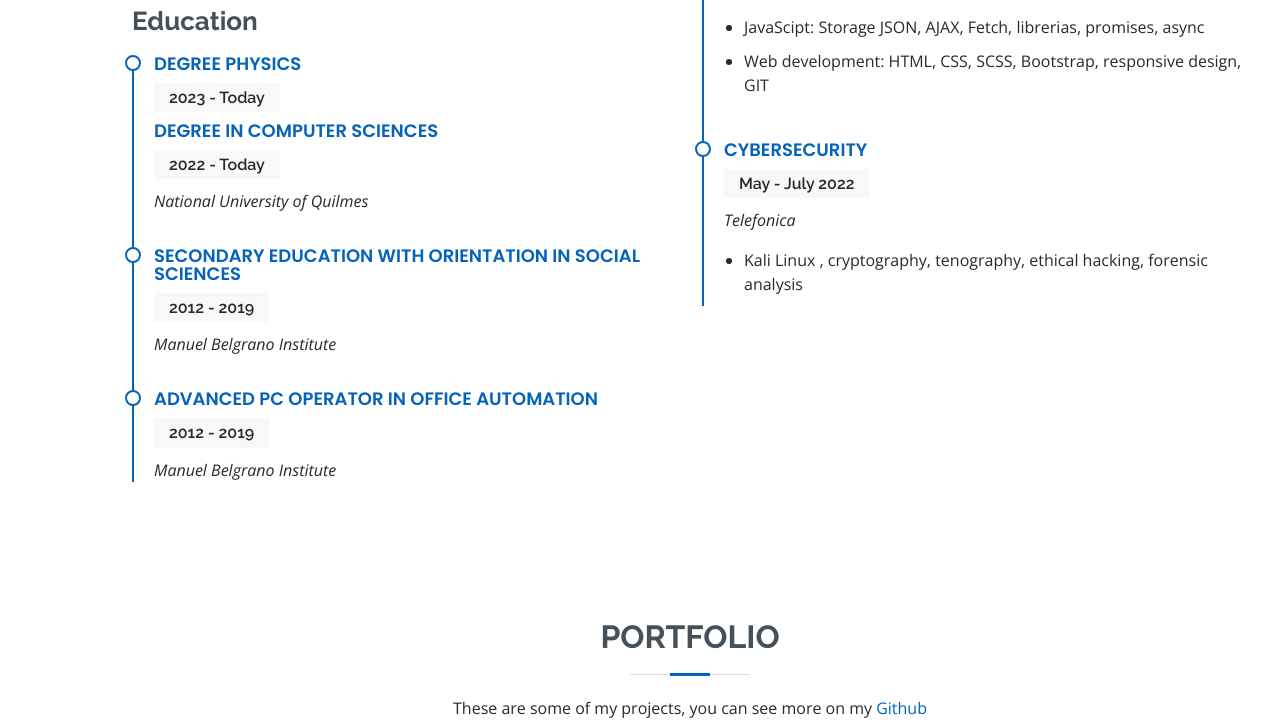
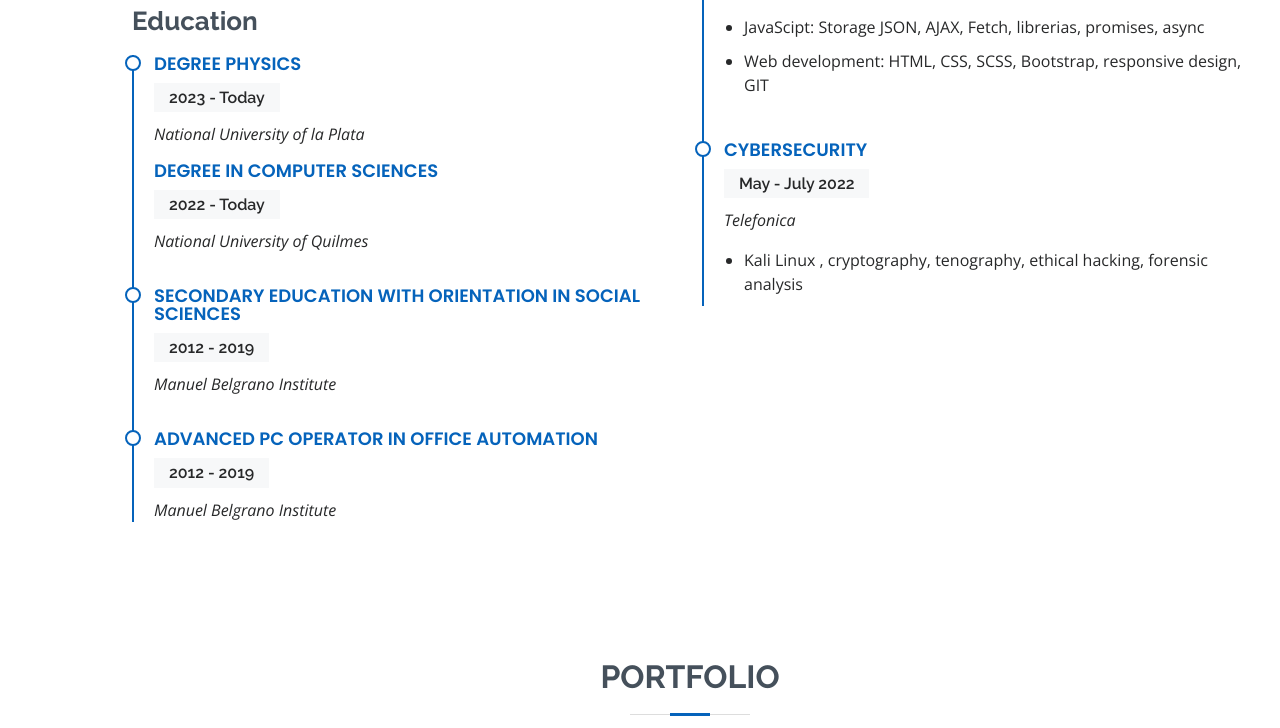
Before and after one commit to maurifabris/Portfolio, a plain HTML site: page index.html in a window 1280 px wide. Shown: the part 2227-2955 px from the top of the page. Drawn offline with nearby package versions, Linux system fonts and the light colour scheme.

Commit message:
commit 12/23

```diff
--- a/index.html
+++ b/index.html
@@ -227,6 +227,7 @@
             <div class="resume-item">
               <h4>Degree Physics</h4>
               <h5>2023 - Today</h5>
+              <p><em>National University of la Plata</em></p>
               <h4>Degree in Computer Sciences</h4>
               <h5>2022 - Today</h5>
               <p><em>National University of Quilmes</em></p>
```
